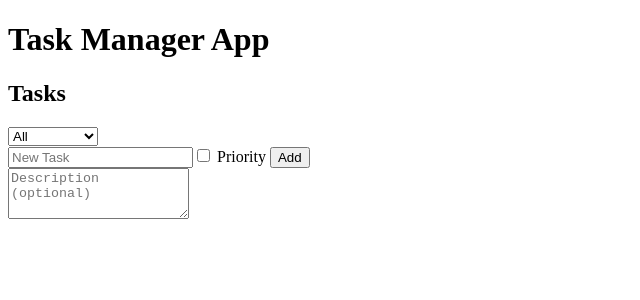
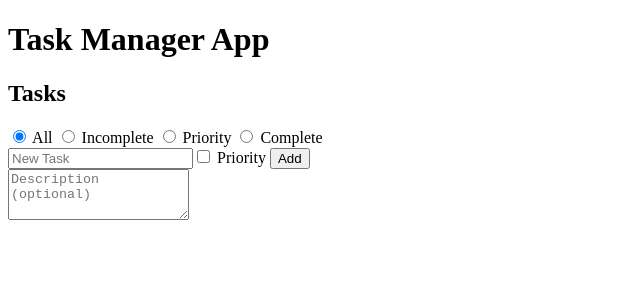
Before and after one commit to rowanvictor01/task-manager-app, a Vue app: page / in a window 1280 px wide. Shown: the top 300 px of the page, without its empty margins (0-640 px from the left). Built offline with nearby package versions, Linux system fonts and the light colour scheme.

Commit message:
Add task filter feature logic

```diff
--- a/src/components/TaskItem.vue
+++ b/src/components/TaskItem.vue
@@ -1,8 +1,8 @@
 <script setup>
-// props
+// prop
 const { task } = defineProps(["task"]);
 
-// emits
+// emit
 const emit = defineEmits(["delete-task", "toggle-task"]);
 
 // methods
@@ -17,7 +17,12 @@ function onTaskToggle() {
 
 <template>
   <section class="task-item">
-    <input class="toggle-task" type="checkbox" @click="onTaskToggle" />
+    <input
+      class="toggle-task"
+      type="checkbox"
+      @click="onTaskToggle"
+      :checked="task.isComplete"
+    />
 
     <div>
       <div class="task-name">
--- a/src/components/TaskList.vue
+++ b/src/components/TaskList.vue
@@ -2,35 +2,24 @@
 import { ref, computed } from "vue";
 import TaskItem from "./TaskItem.vue";
 
+// prop
 const { tasks } = defineProps(["tasks"]);
 
+// data
 const filter = ref("all");
 
-const incompleteTasks = computed(() => {
-  return tasks.filter((task) => !task.isComplete);
-});
-
-const priorityTasks = computed(() => {
-  return tasks.filter((task) => task.isPriority);
-});
-
-const completeTasks = computed(() => {
-  return tasks.filter((task) => task.isComplete);
-});
-
-function filterTask() {
+// method
+const filteredTasks = computed(() => {
   if (filter.value === "all") {
     return tasks;
   } else if (filter.value === "incomplete") {
-    return incompleteTasks;
+    return tasks.filter((task) => !task.isComplete);
   } else if (filter.value === "priority") {
-    return priorityTasks;
+    return tasks.filter((task) => task.isPriority);
   } else if (filter.value === "complete") {
-    return completeTasks;
-  } else {
-    return tasks;
+    return tasks.filter((task) => task.isComplete);
   }
-}
+});
 </script>
 
 <template>
@@ -38,17 +27,29 @@ function filterTask() {
     <h2>Tasks</h2>
 
     <div>
-      <select v-model="filter">
-        <option disabled>Filter Tasks</option>
-        <option value="all">All</option>
-        <option value="incomplete">Incomplete</option>
-        <option value="priority">Priority</option>
-        <option value="complete">Complete</option>
-      </select>
+      <label>
+        <input type="radio" name="filter" value="all" v-model="filter" />
+        All
+      </label>
+
+      <label>
+        <input type="radio" name="filter" value="incomplete" v-model="filter" />
+        Incomplete
+      </label>
+
+      <label>
+        <input type="radio" name="filter" value="priority" v-model="filter" />
+        Priority
+      </label>
+
+      <label>
+        <input type="radio" name="filter" value="complete" v-model="filter" />
+        Complete
+      </label>
     </div>
 
     <TaskItem
-      v-for="task in filterTask()"
+      v-for="task in filteredTasks"
       :key="task.id"
       :task="task"
       @delete-task="$emit('delete-task', $event)"
```
